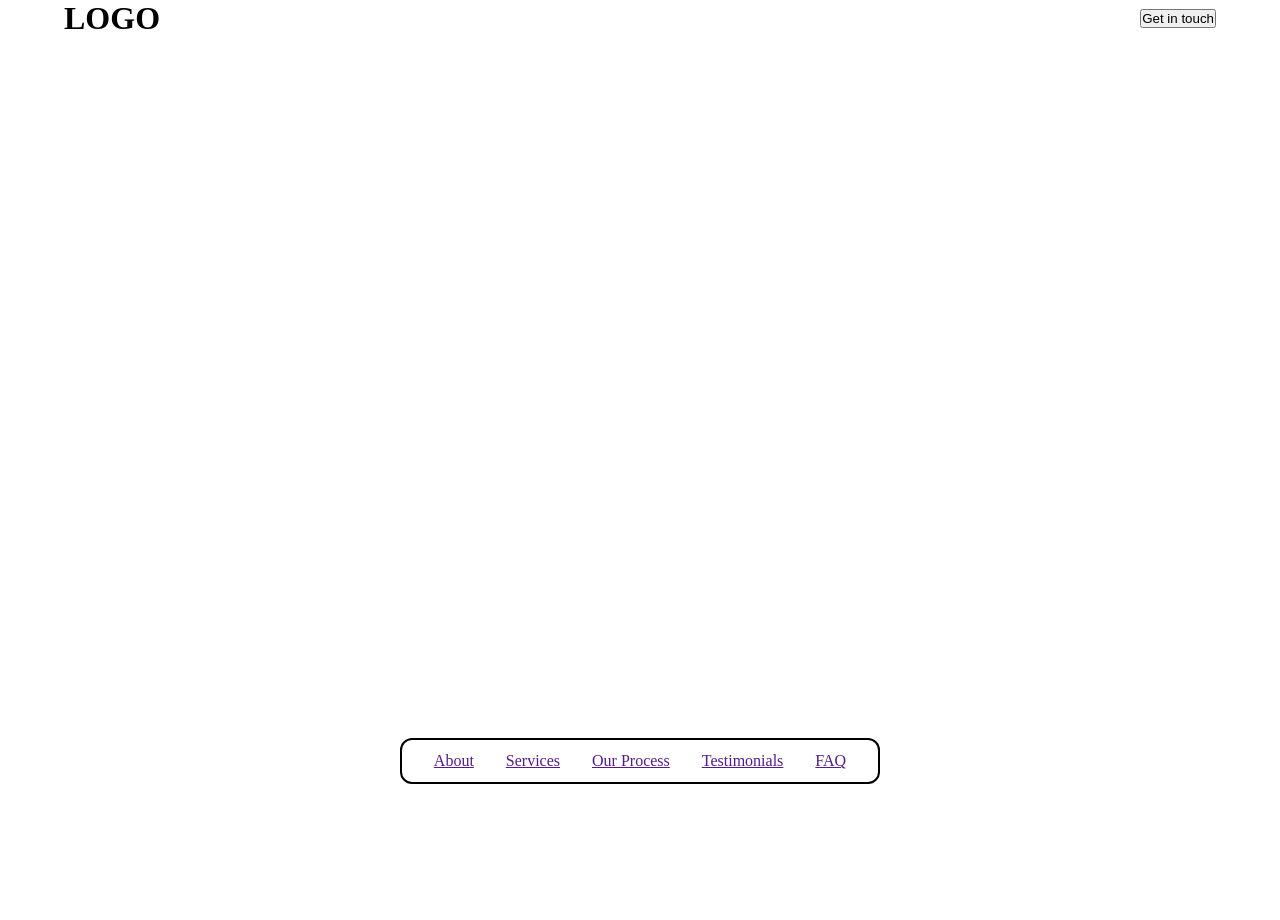
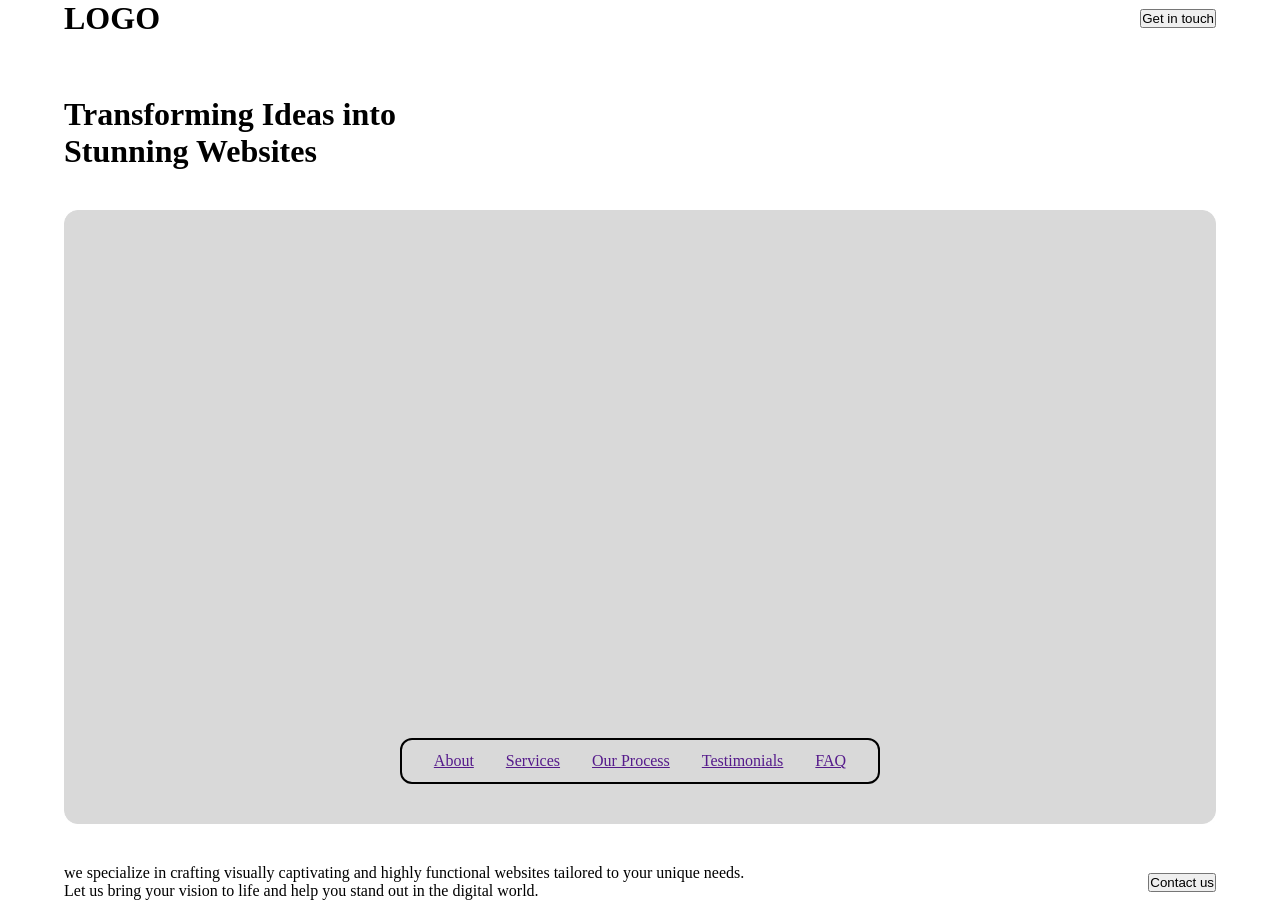
Before and after one commit to Sheik737/WebScape, a plain HTML site: page index.html in a window 1280 px wide. Before the commit the page ends 800 px from the top, so only its background shows below. Drawn offline with Linux system fonts and the light colour scheme.

Commit message:
hero section layout is completed

```diff
--- a/index.html
+++ b/index.html
@@ -6,6 +6,10 @@
     <meta name="viewport" content="width=device-width, initial-scale=1.0">
     <title>Document</title>
     <link rel="stylesheet" href="style.css">
+    <style>
+
+
+    </style>
 </head>
 
 <body>
@@ -41,7 +45,25 @@
             </div>
         </div>
     </nav>
-<script src="script.js"></script>
+    <div class="bodyContainer">
+        <!-- hero section -->
+        <div class="hero-section">
+            <div class="hero">
+                <div class="heroHead">
+                    <h1>Transforming Ideas into <br>Stunning Websites</h1>
+                    <img src="Horizontal img.jpg" alt="">
+                </div>
+                <div class="body">
+                    <p>we specialize in crafting visually captivating and highly functional websites tailored to your
+                        unique needs. Let us bring your vision to life and help you stand out in the digital world.</p>
+                    <button class="heroBtn">Contact us</button>
+                </div>
+            </div>
+        </div>
+    </div>
+
+
+    <script src="script.js"></script>
 </body>
 
 </html>
--- a/style.css
+++ b/style.css
@@ -7,14 +7,18 @@
     background-color: #FF6006;
     color: #ffffff;
 }
-
+.bodyContainer{
+    padding-top: 96px;
+    display: grid;
+    gap: 128px;
+}
 /* header  */
-.header {
+#header {
     display: flex;
     justify-content: center;
     align-items: center;
+    width: 100%;
     position: fixed;
-    width: 100%;
 }
 
 .head {
@@ -23,7 +27,6 @@
     width: 90%;
     align-items: center;
     margin: 0px auto;
-
 }
 
 /* navigator */
@@ -95,6 +98,31 @@
     top: 50%;
     transform: rotate(-45deg);
 }
+/* hero section  */
+.hero {
+    width: 90%;
+    margin: 0px auto;
+    display: grid;
+    gap: 20px;
+}
+.hero .heroHead{
+    display: grid;
+    gap: 40px;
+}
+.hero img {
+    width: 100%;
+    object-fit: cover;
+}
+.hero .body{
+    display: flex;
+    justify-content: space-between;
+    align-items: center;
+    flex-wrap: wrap;
+}
+.hero .body p{
+    width: 60%;
+    margin: 20px 0px;
+}
 @media screen and (max-width:768px){
     .nav-container{
         padding: 8px;
@@ -128,4 +156,13 @@
     .links.active{
         height: 15rem;
     }
+    /* herosection */
+    .hero img{
+        height: 50vh;
+    }
 }
+@media screen and (max-width:600px){
+    .hero .body p{
+        width: 100%;
+    }
+}
```
